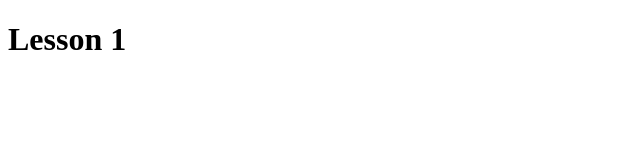
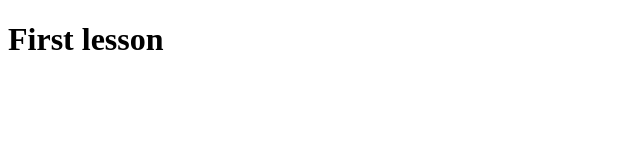
Before and after one commit to Ferid547/First-document, a plain HTML site: page index.html in a window 1280 px wide. Shown: the whole page, without its empty margins (0-640 px from the left). Drawn offline with Linux system fonts and the light colour scheme.

Commit message:
I removed Lesson 1 text and add First lesson

```diff
--- a/index.html
+++ b/index.html
@@ -7,7 +7,7 @@
 </head>
 <body>
 
-    <h1>Lesson 1</h1>
+    <h1>First lesson</h1>
 
 </body>
 </html>
```
